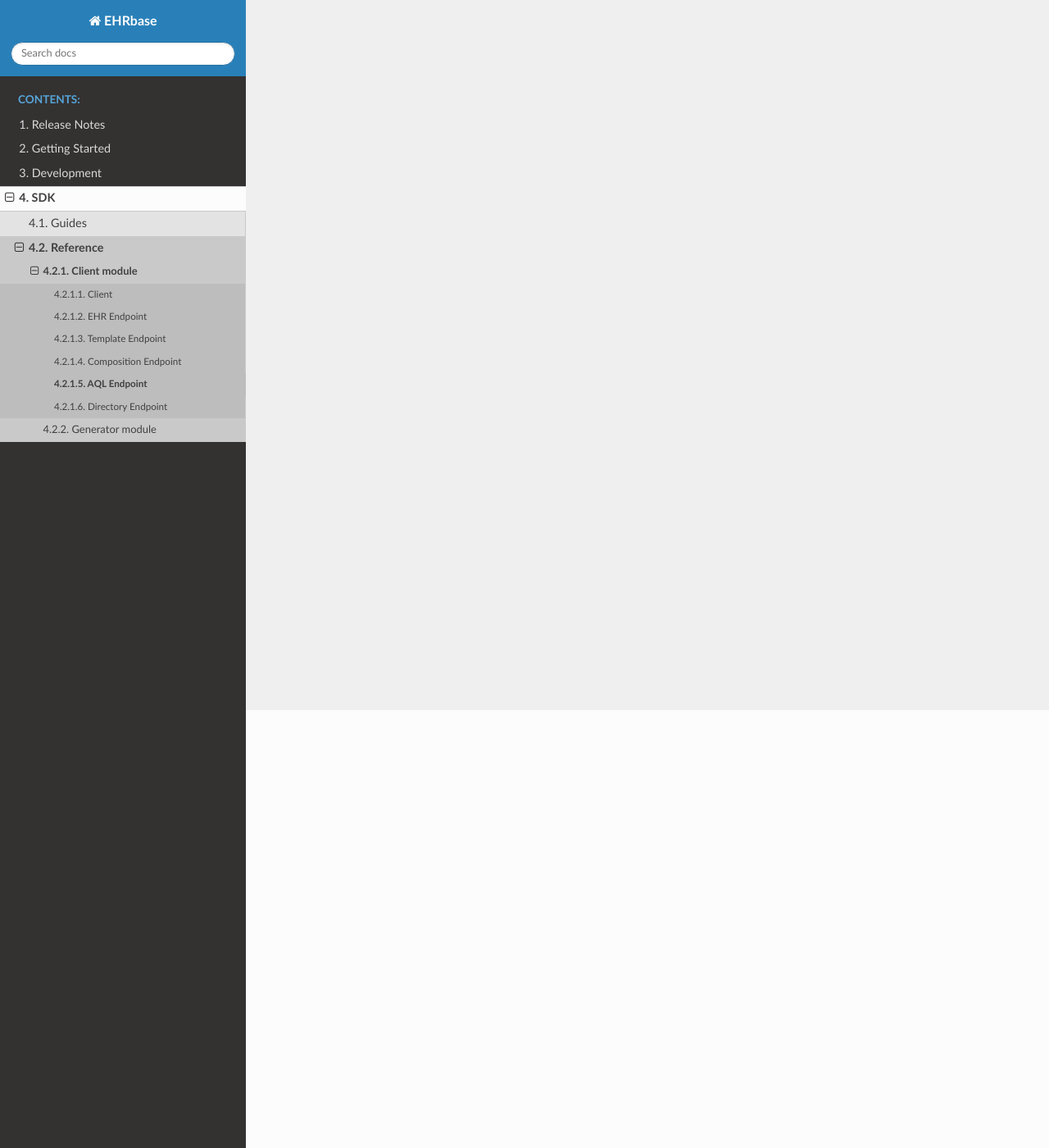
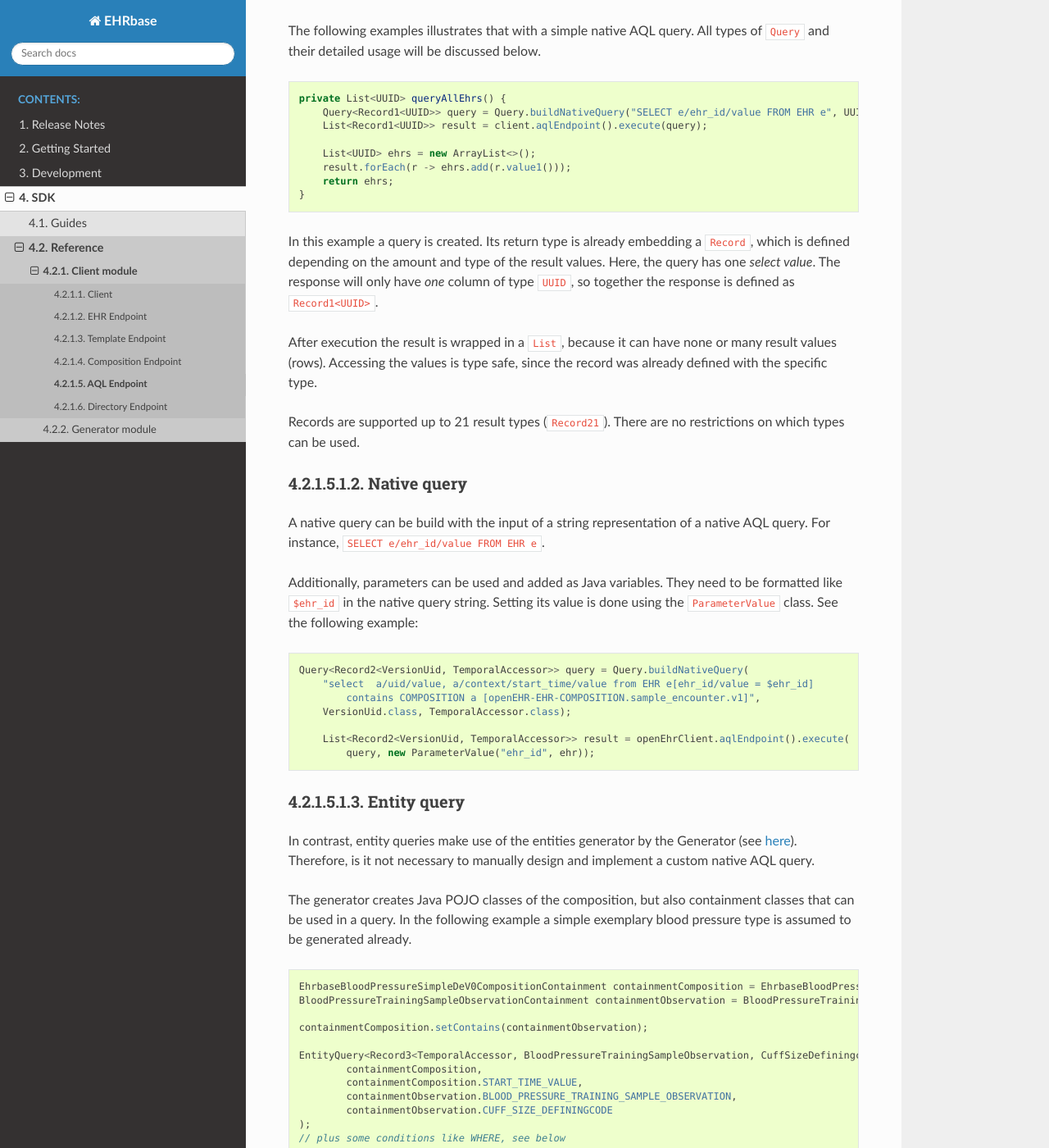
Before and after one commit to ehrbase/documentation, a Sphinx documentation site: the page built from source/04_sdk/02_reference/01_client_module/05_aql/index.rst, in a window 1280 px wide and 1400 px high, scrolled down 534 px. Shown: the whole window at 82% size. Built offline with Sphinx 7.4.7 and the Read the Docs theme 2.0.0, drawn with Linux system fonts in a browser that asks for light colours; formulas are drawn with MathJax 3; pages that are not in the unit, such as notebooks, are missing from menus; some of the changed text lies outside the part shown.

Commit message:
Adds SDK query update

```diff
--- a/source/04_sdk/02_reference/01_client_module/05_aql/index.rst
+++ b/source/04_sdk/02_reference/01_client_module/05_aql/index.rst
@@ -2,3 +2,104 @@
 ------------
 
 .. warning:: WIP
+
+The ``DefaultRestClient`` includes a ``DefaultRestAqlEndpoint``
+with the following functionalities.
+
+Query execution
+^^^^^^^^^^^^^^^
+
+The execution is the only function of this endpoint.
+It supports two types of query implementations, both based on a common definition.
+
+Abstract query
+""""""""""""""
+
+The basic querying concept is inspired by libraries and tools like
+`jOOQ <https://www.jooq.org/>`_ and therefore focuses on typesafe AQL,
+based on generated entity code and record handling.
+
+The following examples illustrates that with a simple native AQL query.
+All types of ``Query`` and their detailed usage will be discussed below.
+
+.. code-block:: java
+
+    private List<UUID> queryAllEhrs() {
+        Query<Record1<UUID>> query = Query.buildNativeQuery("SELECT e/ehr_id/value FROM EHR e", UUID.class);
+        List<Record1<UUID>> result = client.aqlEndpoint().execute(query);
+
+        List<UUID> ehrs = new ArrayList<>();
+        result.forEach(r -> ehrs.add(r.value1()));
+        return ehrs;
+    }
+
+In this example a query is created.
+Its return type is already embedding a ``Record``, which is defined depending on the amount and type of the result values.
+Here, the query has one `select value`.
+The response will only have `one` column of type ``UUID``,
+so together the response is defined as ``Record1<UUID>``.
+
+After execution the result is wrapped in a ``List``, because it can have none or many result values (rows).
+Accessing the values is type safe, since the record was already defined with the specific type.
+
+Records are supported up to 21 result types (``Record21``).
+There are no restrictions on which types can be used.
+
+Native query
+""""""""""""
+
+A native query can be build with the input of a string representation
+of a native AQL query. For instance, ``SELECT e/ehr_id/value FROM EHR e``.
+
+Additionally, parameters can be used and added as Java variables.
+They need to be formatted like ``$ehr_id`` in the native query string.
+Setting its value is done using the ``ParameterValue`` class.
+See the following example:
+
+.. code-block:: java
+
+    Query<Record2<VersionUid, TemporalAccessor>> query = Query.buildNativeQuery(
+        "select  a/uid/value, a/context/start_time/value from EHR e[ehr_id/value = $ehr_id]
+            contains COMPOSITION a [openEHR-EHR-COMPOSITION.sample_encounter.v1]",
+        VersionUid.class, TemporalAccessor.class);
+
+        List<Record2<VersionUid, TemporalAccessor>> result = openEhrClient.aqlEndpoint().execute(
+            query, new ParameterValue("ehr_id", ehr));
+
+
+Entity query
+""""""""""""
+
+In contrast, entity queries make use of the entities generator by the Generator
+(see :ref:`here <sdk-reference-generator_module-usage-label>`).
+Therefore, is it not necessary to manually design and implement a custom native AQL query.
+
+The generator creates Java POJO classes of the composition, but also containment classes that can be used in a query.
+In the following example a simple exemplary blood pressure type is assumed to be generated already.
+
+.. code-block:: java
+
+    EhrbaseBloodPressureSimpleDeV0CompositionContainment containmentComposition = EhrbaseBloodPressureSimpleDeV0CompositionContainment.getInstance();
+    BloodPressureTrainingSampleObservationContainment containmentObservation = BloodPressureTrainingSampleObservationContainment.getInstance();
+
+    containmentComposition.setContains(containmentObservation);
+
+    EntityQuery<Record3<TemporalAccessor, BloodPressureTrainingSampleObservation, CuffSizeDefiningcode>> entityQuery = Query.buildEntityQuery(
+            containmentComposition,
+            containmentComposition.START_TIME_VALUE,
+            containmentObservation.BLOOD_PRESSURE_TRAINING_SAMPLE_OBSERVATION,
+            containmentObservation.CUFF_SIZE_DEFININGCODE
+    );
+    // plus some conditions like WHERE, see below
+
+This snippet shows two things:
+
+First, the usage of the containment classes to define parts of the query (like select values).
+The internal query handling in ``buildEntityQuery`` will create a correct native AQL query from the input.
+This makes AQL querying much easier, because it removed the burden of being an expert on the query language.
+
+Second, next to being able to retrieve simple types, this query also shows
+automatic parsing and conversation to complex result types like an openEHR `Observation`.
+Specifically, a ``BloodPressureTrainingSampleObservation`` type is directly available for further processing, after the query was executed.
+
+TODO: Where and other conditions
```
